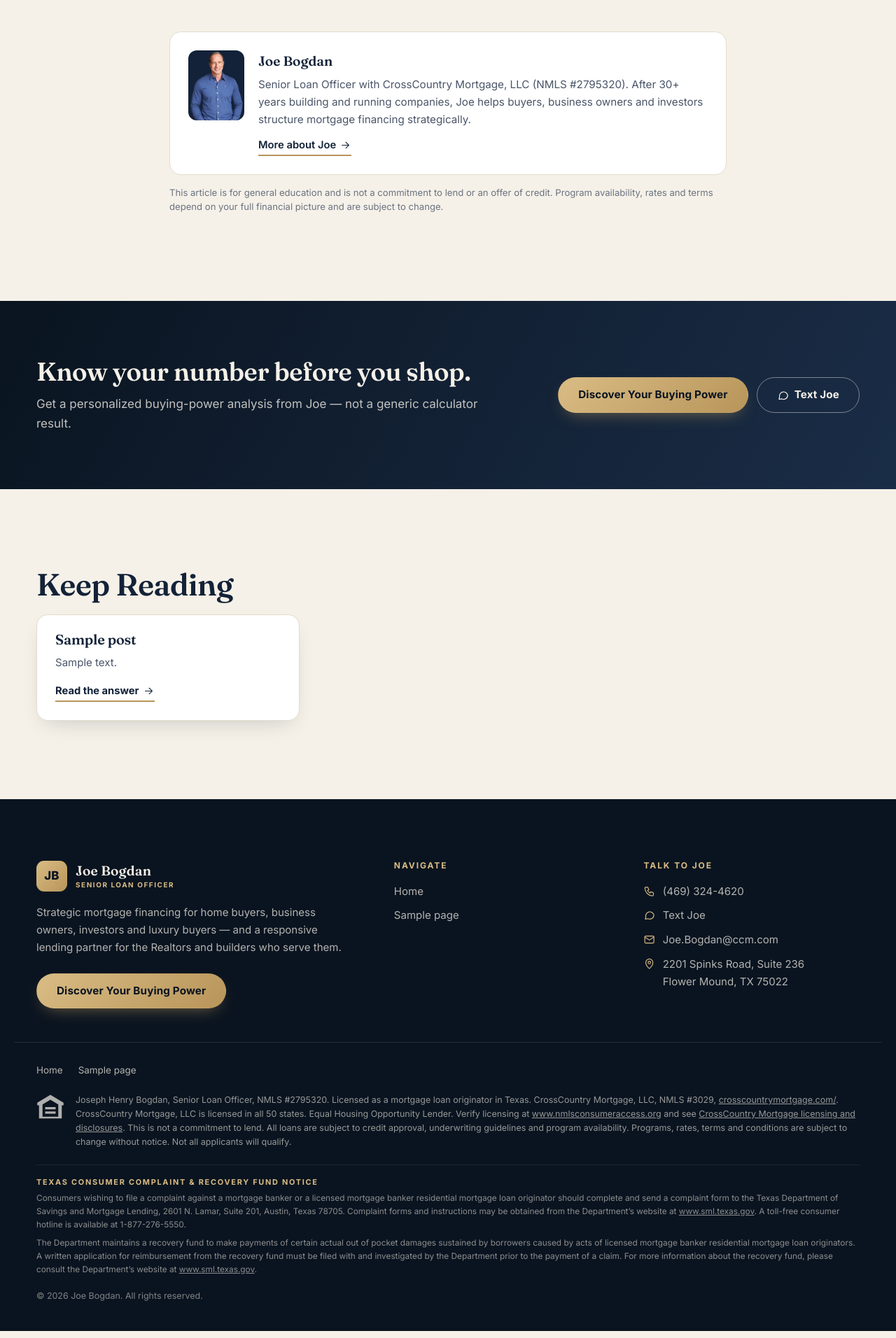
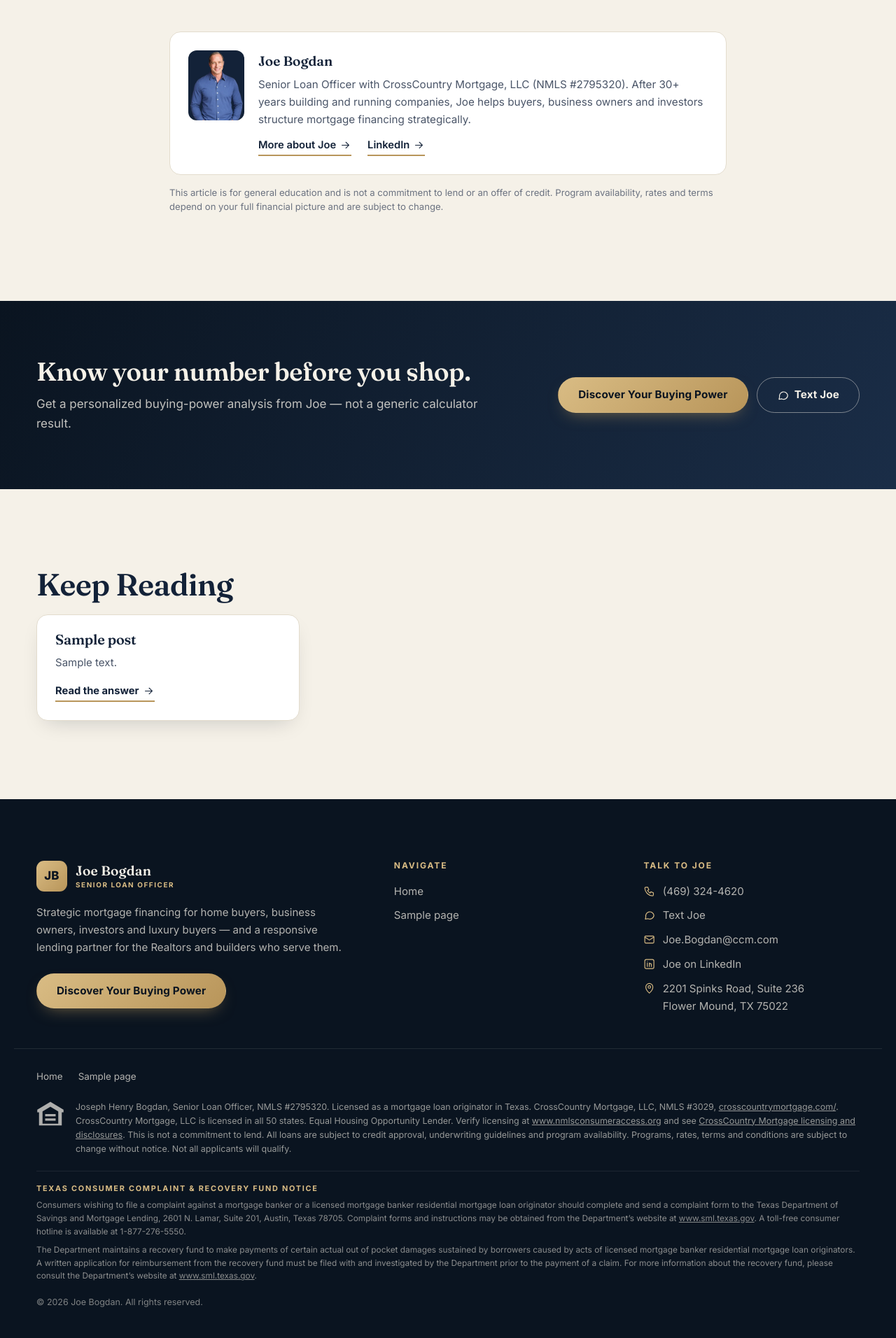
Before and after one commit to yrocconsulting/joebogdan-wp-theme, a WordPress theme: template theme/joe-bogdan-mlo/single.php in a window 1280 px wide. Shown: the part 541-2453 px from the top of the page at 70% size. Run offline with PHP 8.4 and a stand-in for WordPress, Linux system fonts and the light colour scheme; the site name, menu and one post (Sample post) are stand-ins, and other content is empty; some libraries are stand-ins or nearby versions.

Commit message:
Add Joe's LinkedIn profile to footer, author box and schema sameAs
Co-Authored-By: Claude Opus 5.5 <noreply@anthropic.com>
Claude-Session: https://claude.ai/code/session_01G2xQV86zb3sHDRSWWRicRw

```diff
--- a/theme/joe-bogdan-mlo/assets/css/main.css
+++ b/theme/joe-bogdan-mlo/assets/css/main.css
@@ -584,6 +584,7 @@ a:hover .text-link .icon, .text-link:hover .icon { transform: translateX(3px); }
 .author-box p { font-size: .95rem; margin-bottom: .6em; }
 .author-name { font-family: var(--serif); font-size: 1.2rem !important; color: var(--navy); font-weight: 600; margin-bottom: .2em !important; }
 .author-box a { text-decoration: none; }
+.author-box .text-link + .text-link { margin-left: 18px; }
 
 /* ---------- Insights ---------- */
 .pillar-nav { display: flex; flex-wrap: wrap; gap: 8px; margin-bottom: 36px; }
--- a/theme/joe-bogdan-mlo/footer.php
+++ b/theme/joe-bogdan-mlo/footer.php
@@ -43,6 +43,9 @@
 				<li><a href="tel:<?php echo esc_attr( jb_tel() ); ?>"><?php echo jb_icon( 'phone' ); ?><?php echo esc_html( jb_opt( 'phone' ) ); ?></a></li>
 				<li><a href="sms:<?php echo esc_attr( jb_tel( 'sms' ) ); ?>"><?php echo jb_icon( 'message' ); ?>Text Joe</a></li>
 				<li><a href="mailto:<?php echo esc_attr( jb_opt( 'email' ) ); ?>"><?php echo jb_icon( 'mail' ); ?><?php echo esc_html( jb_opt( 'email' ) ); ?></a></li>
+				<?php if ( jb_opt( 'linkedin' ) ) : ?>
+					<li><a href="<?php echo esc_url( jb_opt( 'linkedin' ) ); ?>" target="_blank" rel="noopener me"><?php echo jb_icon( 'linkedin' ); ?>Joe on LinkedIn</a></li>
+				<?php endif; ?>
 				<li><span><?php echo jb_icon( 'pin' ); ?><?php echo esc_html( jb_opt( 'street' ) ); ?><br><?php echo esc_html( jb_opt( 'city' ) . ', ' . jb_opt( 'region' ) . ' ' . jb_opt( 'postal' ) ); ?></span></li>
 			</ul>
 		</div>
--- a/theme/joe-bogdan-mlo/inc/settings.php
+++ b/theme/joe-bogdan-mlo/inc/settings.php
@@ -42,7 +42,7 @@ function jb_settings_fields() {
 			'tax_ins_pct'   => array( 'Annual tax + insurance estimate (% of price)', '2.4' ),
 		),
 		'Profiles'   => array(
-			'linkedin'  => array( 'LinkedIn URL', '' ),
+			'linkedin'  => array( 'LinkedIn URL', 'https://www.linkedin.com/in/joebogdan-ccm/' ),
 			'facebook'  => array( 'Facebook URL', '' ),
 			'instagram' => array( 'Instagram URL', '' ),
 			'google'    => array( 'Google Business Profile URL', '' ),
--- a/theme/joe-bogdan-mlo/inc/template-tags.php
+++ b/theme/joe-bogdan-mlo/inc/template-tags.php
@@ -31,6 +31,7 @@ function jb_icon( $name, $class = '' ) {
 		'chevron'   => '<path d="M6 9l6 6 6-6"/>',
 		'calc'      => '<rect x="5" y="3" width="14" height="18" rx="2"/><path d="M8 7h8M8 11h.01M12 11h.01M16 11h.01M8 15h.01M12 15h.01M16 15v3M8 18h4"/>',
 		'key'       => '<circle cx="8" cy="15" r="4"/><path d="M11 12l9-9M16 7l3 3"/>',
+		'linkedin'  => '<rect x="3" y="3" width="18" height="18" rx="3"/><path d="M8 10v7M8 7v.01M12 17v-4a2 2 0 0 1 4 0v4M12 10v7"/>',
 		'users'     => '<circle cx="9" cy="8" r="3.5"/><path d="M2.5 20a6.5 6.5 0 0 1 13 0"/><path d="M16 4.5a3.5 3.5 0 0 1 0 7M18 14a6 6 0 0 1 3.5 6"/>',
 	);
 	if ( ! isset( $paths[ $name ] ) ) {
--- a/theme/joe-bogdan-mlo/single.php
+++ b/theme/joe-bogdan-mlo/single.php
@@ -36,6 +36,9 @@ while ( have_posts() ) :
 						<p class="author-name"><?php echo esc_html( jb_opt( 'name' ) ); ?></p>
 						<p><?php echo esc_html( jb_opt( 'title' ) ); ?> with <?php echo esc_html( jb_opt( 'company' ) ); ?> (NMLS #<?php echo esc_html( jb_opt( 'nmls' ) ); ?>). After 30+ years building and running companies, Joe helps buyers, business owners and investors structure mortgage financing strategically.</p>
 						<a class="text-link" href="<?php echo esc_url( home_url( '/about-joe/' ) ); ?>">More about Joe <?php echo jb_icon( 'arrow' ); ?></a>
+						<?php if ( jb_opt( 'linkedin' ) ) : ?>
+							<a class="text-link" href="<?php echo esc_url( jb_opt( 'linkedin' ) ); ?>" target="_blank" rel="noopener me">LinkedIn <?php echo jb_icon( 'arrow' ); ?></a>
+						<?php endif; ?>
 					</div>
 				</aside>
 				<p class="fine-print">This article is for general education and is not a commitment to lend or an offer of credit. Program availability, rates and terms depend on your full financial picture and are subject to change.</p>
```
